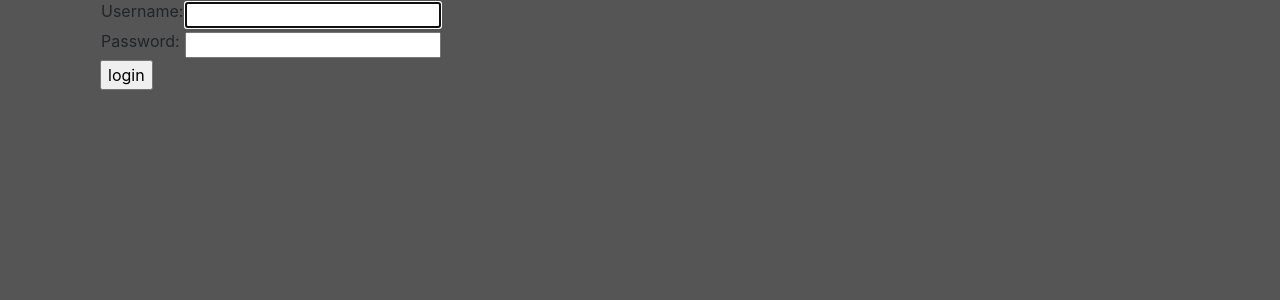
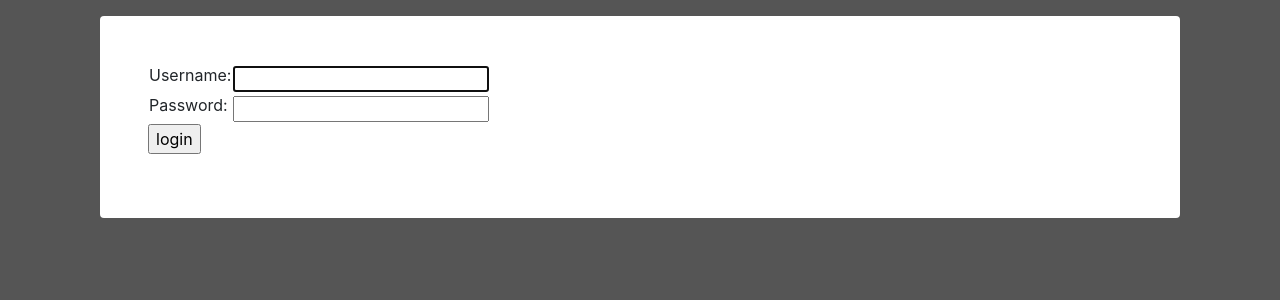
Before and after one commit to WillEdMatsypie/bridging-coursework, a Django app: page /accounts/login/ in a window 1280 px wide. Shown: the part 56-356 px from the top of the page. Run offline with Django 3.2, Linux system fonts and the light colour scheme; some libraries are stand-ins or nearby versions.

Commit message:
Added backgrounds to login and commenting forms

```diff
--- a/blog/templates/registration/login.html
+++ b/blog/templates/registration/login.html
@@ -1,6 +1,9 @@
 {% extends "blog/base.html" %}
 
 {% block content %}
+
+    <div class="card border-0 shadow my-3">
+        <div class="card-body p-5">
             {% if form.errors %}
                 <p>Your username and password didn't match. Please try again.</p>
             {% endif %}
@@ -21,4 +24,8 @@
                 <input type="submit" value="login" />
                 <input type="hidden" name="next" value="{{ next }}" />
             </form>
+        </div>
+    </div>
+
+
 {% endblock %}
```
Also changed, not shown: blog/templates/blog/add_comment.html (+9 -5 lines). Lines whose indentation alone changed are shown as unchanged.
